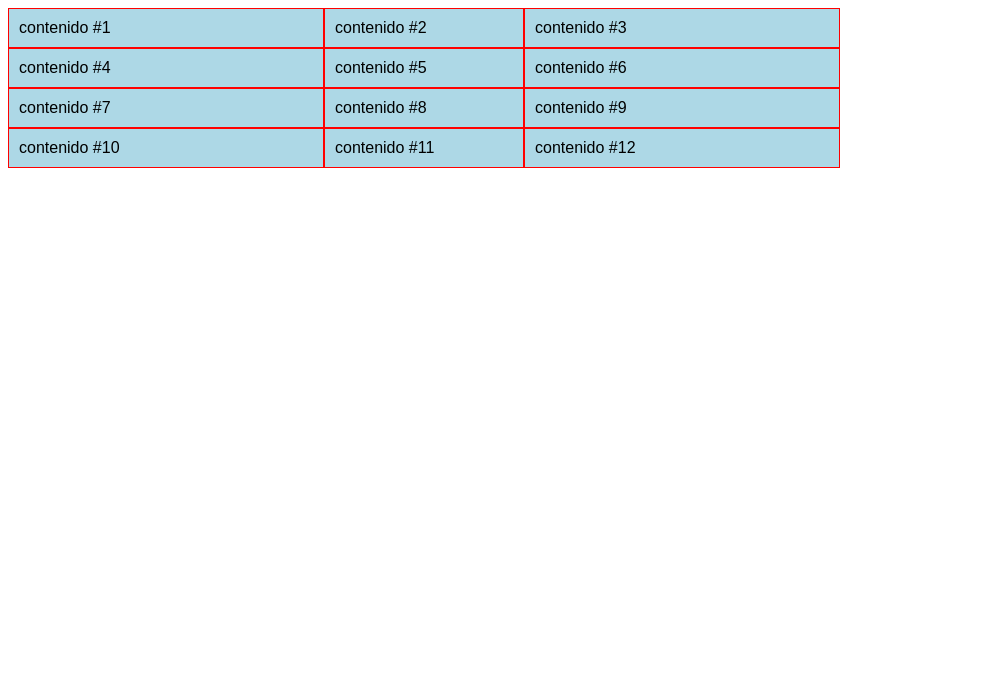
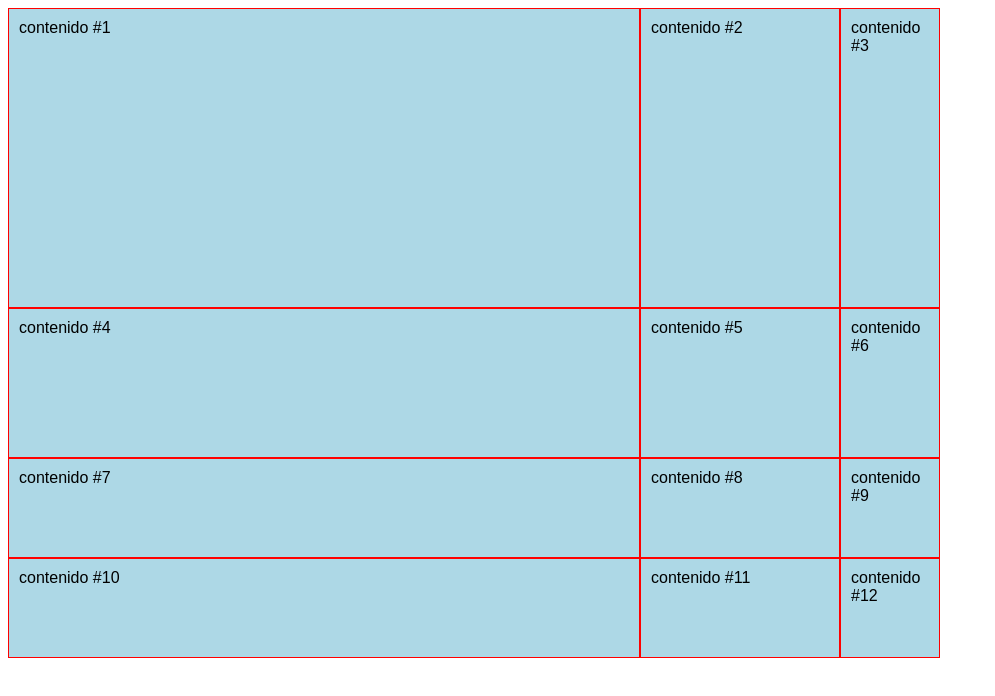
Before and after one commit to ElJuanii00/Css_Grids, a plain HTML site: page index.html in a window 1280 px wide. Shown: the whole page, without its empty margins (0-995 px from the left). Drawn offline with Linux system fonts and the light colour scheme.

Commit message:
Definiendo filas

```diff
--- a/css/index.css
+++ b/css/index.css
@@ -4,9 +4,10 @@ body{
 
 .container{
   display: grid;
-  grid-template-columns: 25% 200px 25%;
+  /* grid-template-columns: 25% 200px 25%; */
+  /* grid-template-rows: 300px 150px; */
+  grid-template: 300px 150px  100px 100px/ 50% 200px 100px;
 }
-
 
 .item{
   background: lightblue;
```
